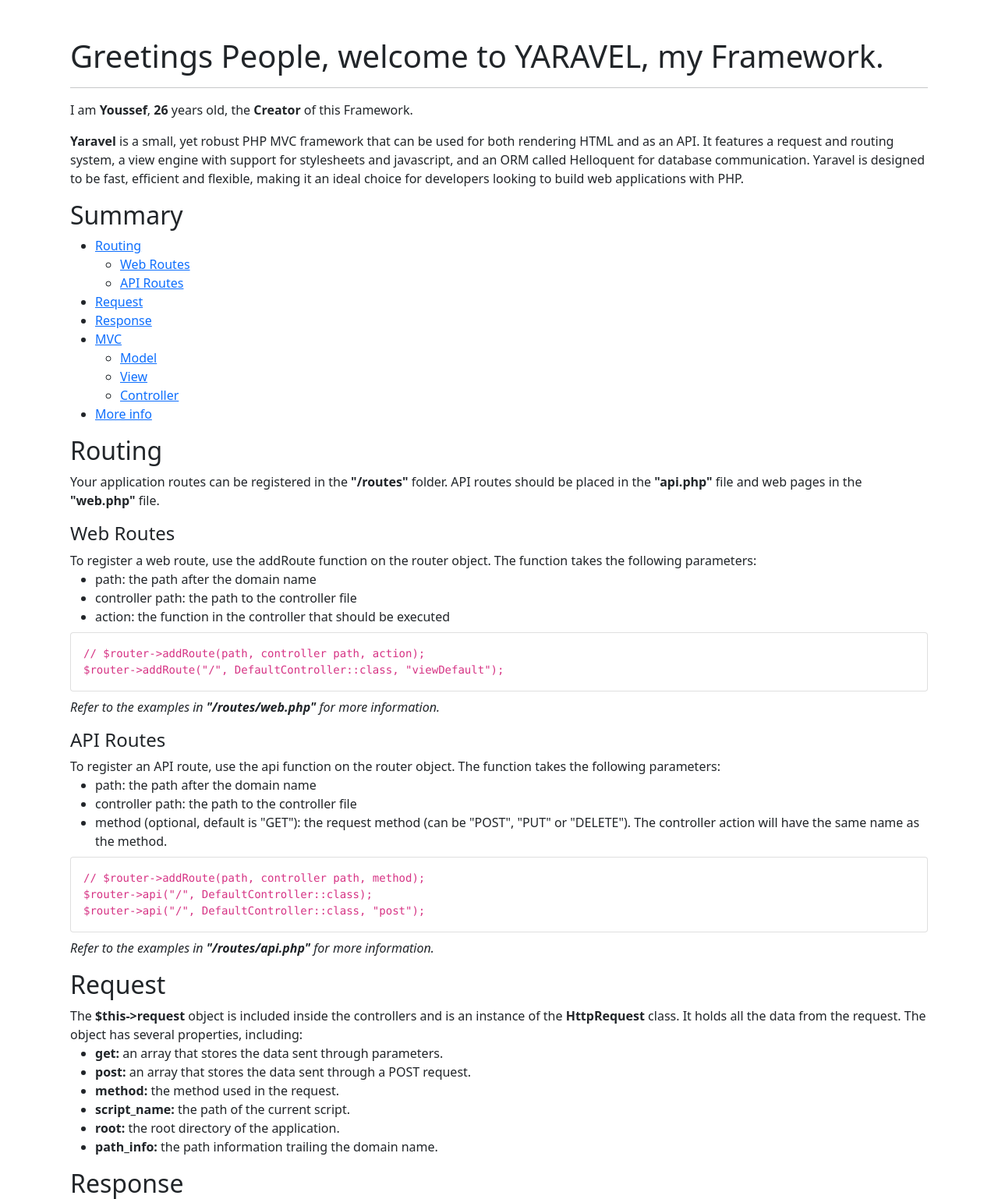
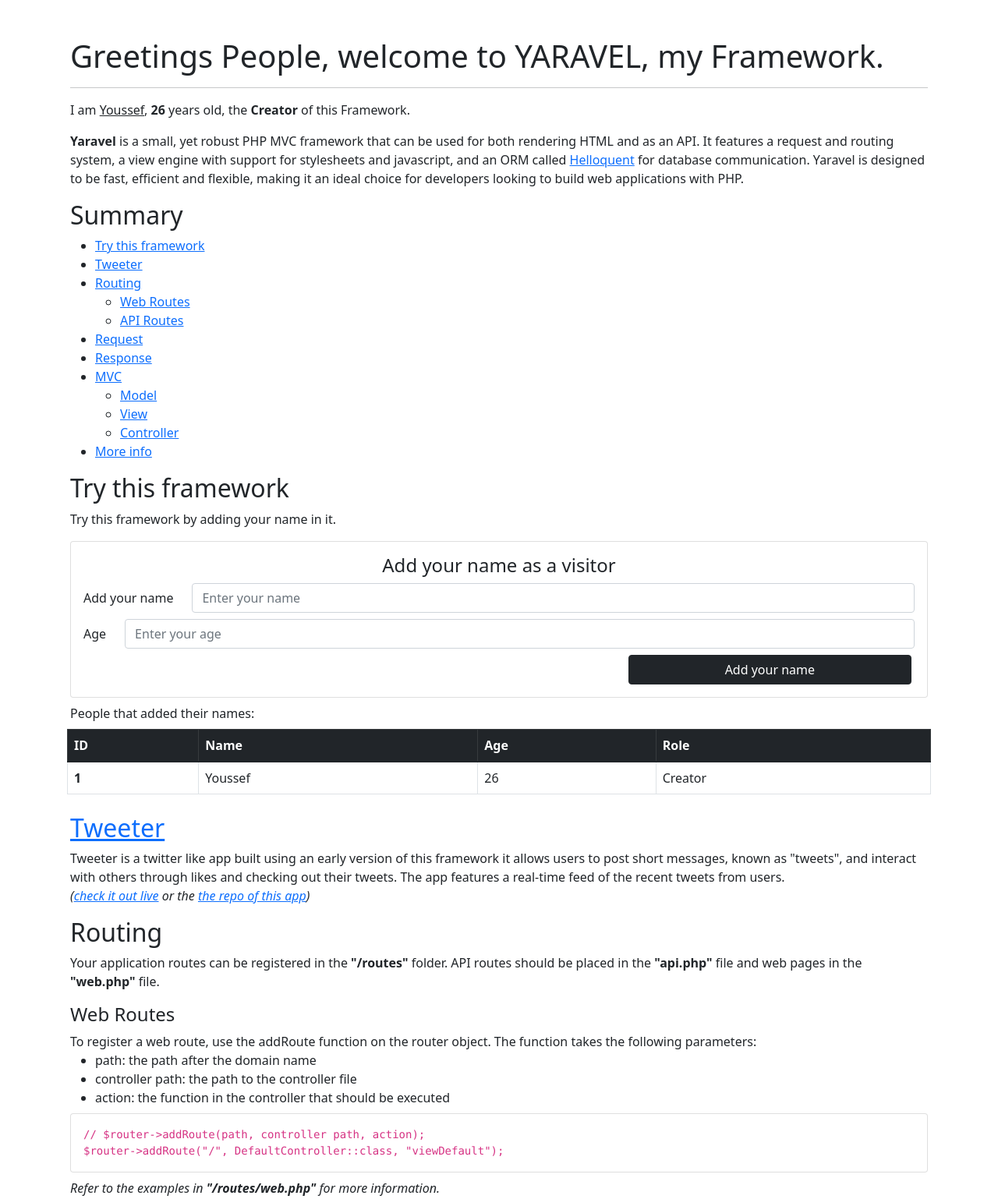
Before and after one commit to you97ssef/Yaravel, a PHP site: page / in a window 1280 px wide. Shown: the top 1538 px of the page at 78% size. Run offline with PHP 8.4, Linux system fonts and the light colour scheme; data comes from the database, SQL or seed files in the repository.

Commit message:
added tweeter doc and form to add person

```diff
--- a/app/Views/DefaultView.php
+++ b/app/Views/DefaultView.php
@@ -3,6 +3,7 @@
 namespace app\Views;
 
 use framework\View;
+use framework\utils\Router;
 
 class DefaultView extends View
 {
@@ -11,21 +12,39 @@ class DefaultView extends View
         $person = $this->data["person"];
         $framework = $this->data["framework"];
 
+        $people = $this->data["people"];
+
+        $people_html = "";
+        foreach ($people as $value) {
+            $people_html .= <<<HTML
+                    <tr>
+                        <th scope="row">$value->id</th>
+                        <td>$value->name</td>
+                        <td>$value->age</td>
+                        <td>$value->role</td>
+                    </tr>
+                HTML;
+        }
+
+        $adding_name_route = Router::urlFor($this->http, "/AddName");
+
         return <<<HTML
             <section class="container">
                 <main class="my-5 mx-2">
                     <h1>Greetings People, welcome to $framework, my Framework.</h1>
                     <hr />
                     <p>
-                        I am <b>$person->name</b>, <b>$person->age</b> years old, the
+                        I am <a class="link-dark" href="https://youssefb.netlify.app/">$person->name</a>,
+                        <b>$person->age</b> years old, the
                         <b>$person->role</b> of this Framework.
                     </p>
                     <p>
                         <b>Yaravel</b> is a small, yet robust PHP MVC framework that can
                         be used for both rendering HTML and as an API. It features a
                         request and routing system, a view engine with support for
-                        stylesheets and javascript, and an ORM called Helloquent for
-                        database communication. Yaravel is designed to be fast,
+                        stylesheets and javascript, and an ORM called
+                        <a href="https://github.com/you97ssef/Helloquent">Helloquent</a>
+                        for database communication. Yaravel is designed to be fast,
                         efficient and flexible, making it an ideal choice for developers
                         looking to build web applications with PHP.
                     </p>
@@ -33,6 +52,8 @@ class DefaultView extends View
                     <div class="part" id="summary">
                         <h2>Summary</h2>
                         <ul>
+                            <li><a href="#try">Try this framework</a></li>
+                            <li><a href="#tweeter">Tweeter</a></li>
                             <li><a href="#routing">Routing</a></li>
                             <ul>
                                 <li><a href="#web">Web Routes</a></li>
@@ -48,6 +69,65 @@ class DefaultView extends View
                             </ul>
                             <li><a href="#more-info">More info</a></li>
                         </ul>
+                    </div>
+
+                    <div class="part" id="try">
+                        <h2>Try this framework</h2>
+                        <p>Try this framework by adding your name in it.</p>
+                        <div class="card mb-2">
+                            <div class="card-body">
+                                <div class="row text-center">
+                                    <h4>Add your name as a visitor</h4>
+                                </div>
+                                <form action="$adding_name_route" method="post">
+                                    <div class="mb-2 row">
+                                        <label for="name" class="col-auto col-form-label">Add your name</label>
+                                        <div class="col">
+                                            <input type="text" class="form-control" name="visitor" id="name" placeholder="Enter your name" required>
+                                        </div>
+                                    </div>
+                                    <div class="mb-2 row">
+                                        <label for="age" class="col-auto col-form-label">Age</label>
+                                        <div class="col">
+                                            <input type="number" class="form-control" name="age" id="age" placeholder="Enter your age" required>
+                                        </div>
+                                    </div>
+                                    <div class="row justify-content-end">
+                                        <button type="submit" class="btn btn-dark mx-3 col-4">Add your name</button>
+                                    </div>
+                                </form>
+                            </div>
+                        </div>
+                        <p class="m-0">People that added their names:</p>
+                        <div class="row p-2">
+                            <table class="table table-hover table-bordered">
+                                <thead class="table-dark">
+                                    <tr>
+                                        <th scope="col">ID</th>
+                                        <th scope="col">Name</th>
+                                        <th scope="col">Age</th>
+                                        <th scope="col">Role</th>
+                                    </tr>
+                                </thead>
+                                <tbody>
+                                    $people_html
+                                </tbody>
+                            </table>
+                        </div>
+                    </div>
+
+                    <div class="part" id="tweeter">
+                        <h2><a href="https://tweeeeter.000webhostapp.com/">Tweeter</a></h2>
+                        <p>
+                            Tweeter is a twitter like app built using an early version of this framework it allows
+                            users to post short messages, known as "tweets", and interact with others through
+                            likes and checking out their tweets. The app features a real-time feed of the recent
+                            tweets from users.
+                            <br />
+                            <i>
+                                (<a href="https://tweeeeter.000webhostapp.com/">check it out live</a> or the <a href="https://github.com/you97ssef/Tweeter">the repo of this app</a>)
+                            </i>
+                        </p>
                     </div>
 
                     <div class="part" id="routing">
```
